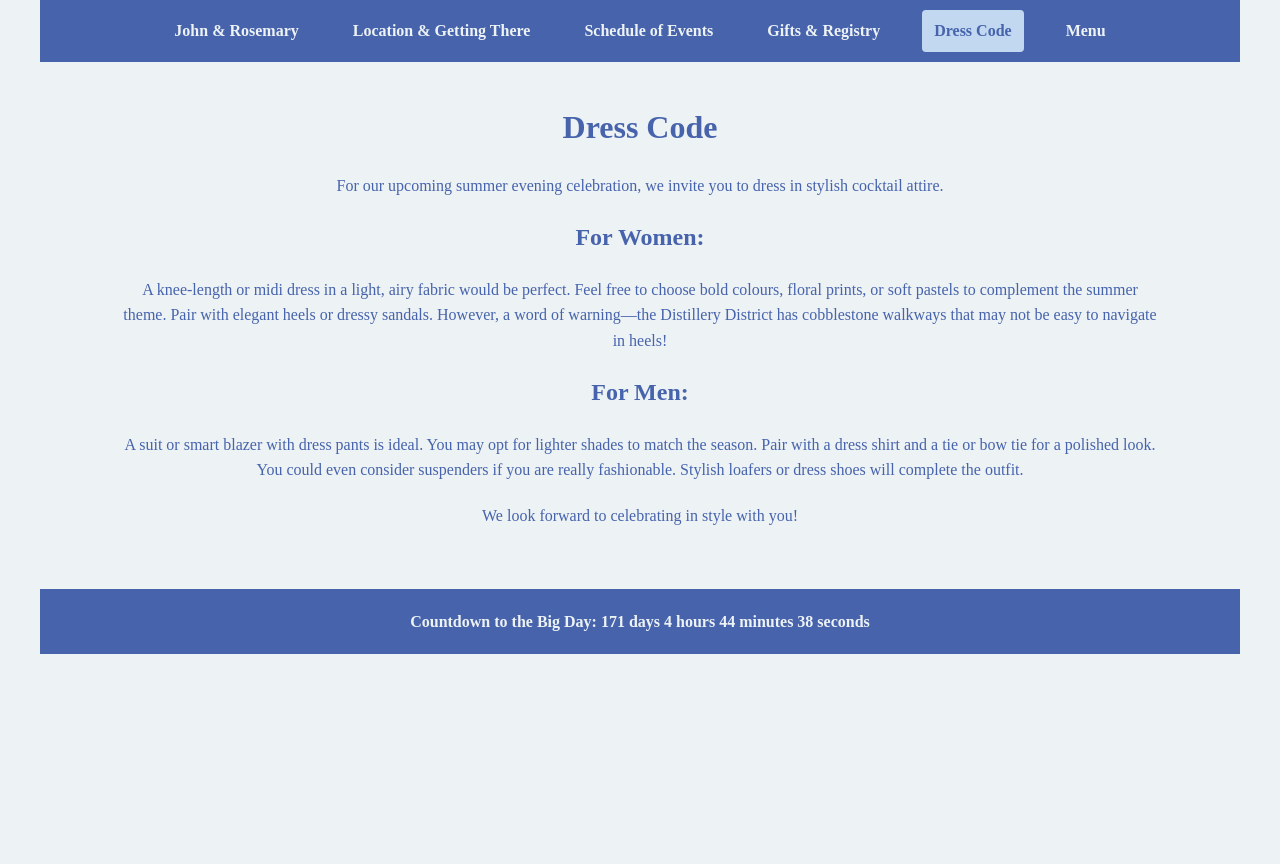
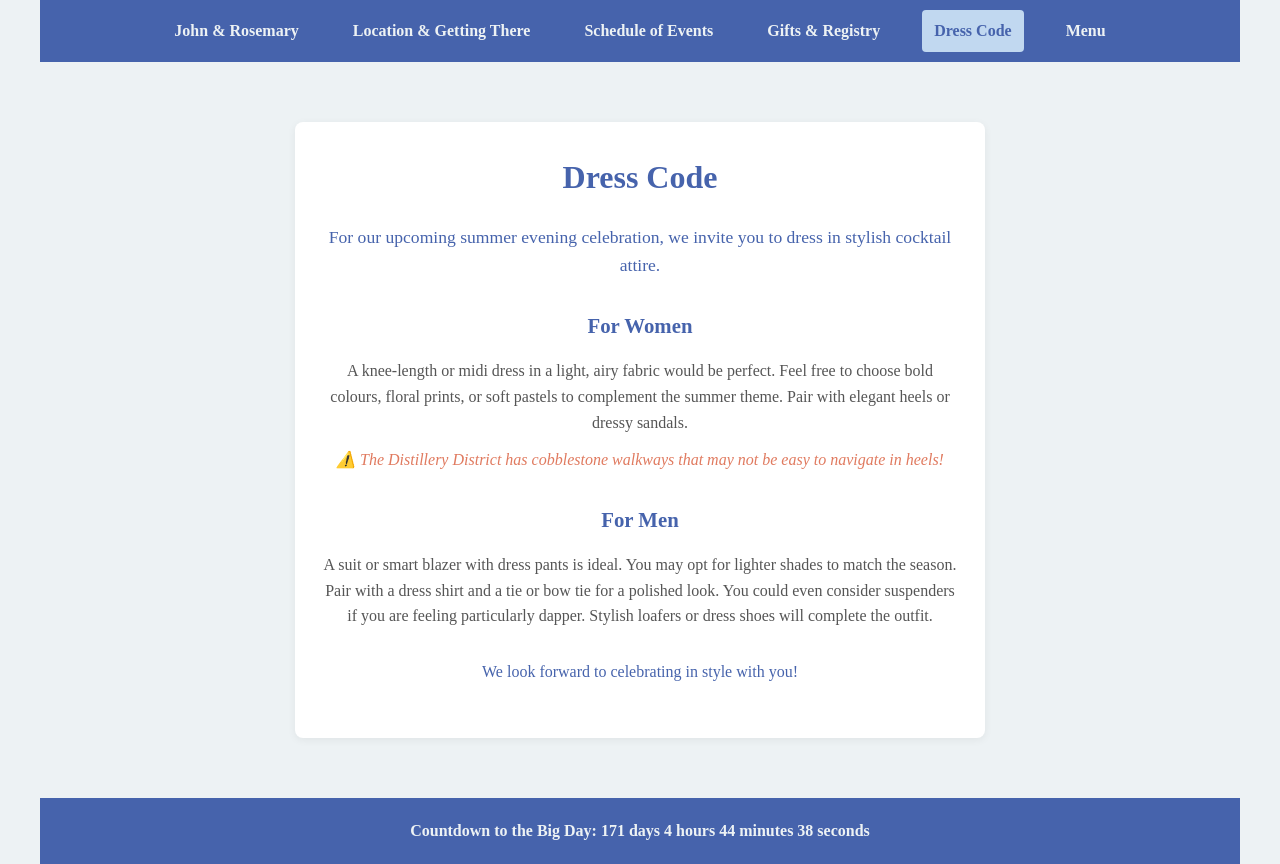
Before and after one commit to John-C-Jamieson/wedding, an Angular app in the folder frontend/: page /dress in a window 1280 px wide. Before the commit the page ends 800 px from the top, so only its background shows below. Built offline with nearby package versions, Linux system fonts and the light colour scheme.

Commit message:
Make dress page more fancy.

```diff
--- a/frontend/src/app/dress/dress.component.css
+++ b/frontend/src/app/dress/dress.component.css
@@ -1,20 +1,56 @@
+/* DRESS CODE PAGE OVERRIDES */
 .dress-code-container {
-  padding: 20px;
+  display: flex;
+  justify-content: center;
+  padding: 40px 20px;
 }
 
-.dress-code-container h1 {
+.dress-card {
+  background-color: #ffffff;
+  border-radius: 8px;
+  box-shadow: 0 2px 8px rgba(0, 0, 0, 0.06);
+  max-width: 640px;
+  padding: 30px 25px;
   text-align: center;
-  margin-bottom: 20px;
 }
 
-.dress-code-container p {
-  text-align: center;
+.dress-card h1 {
   margin-bottom: 20px;
+  color: var(--primary-color);
+  font-size: 2rem;
 }
 
-.dress-code-container ul {
-  list-style: disc;
-  max-width: 500px;
-  margin: 0 auto;
-  padding-left: 20px;
+.dress-card .intro {
+  margin-bottom: 30px;
+  font-size: 1.1rem;
+  color: var(--text-color);
 }
+
+.dress-section {
+  margin-bottom: 30px;
+  text-align: left;
+}
+
+.dress-section h2 {
+  margin-bottom: 10px;
+  color: var(--primary-color);
+  font-size: 1.3rem;
+}
+
+.dress-section p {
+  margin-bottom: 12px;
+  line-height: 1.6;
+  color: #555;
+}
+
+.dress-card .warning {
+  margin-top: 0;
+  color: #e07a5f;
+  font-style: italic;
+}
+
+.dress-card .closing {
+  margin-top: 20px;
+  font-size: 1rem;
+  color: var(--text-color);
+}
--- a/frontend/src/app/dress/dress.component.html
+++ b/frontend/src/app/dress/dress.component.html
@@ -1,13 +1,29 @@
 <div class="dress-code-container">
-  <h1>Dress Code</h1>
-  <p>For our upcoming summer evening celebration, we invite you to dress in stylish cocktail attire.</p>
-  <h2>For Women:</h2>
-  <p>
-    A knee-length or midi dress in a light, airy fabric would be perfect. Feel free to choose bold colours, floral prints, or soft pastels to complement the summer theme. Pair with elegant heels or dressy sandals. However, a word of warning—the Distillery District has cobblestone walkways that may not be easy to navigate in heels!
-  </p>
-  <h2>For Men:</h2>
-  <p>
-    A suit or smart blazer with dress pants is ideal. You may opt for lighter shades to match the season. Pair with a dress shirt and a tie or bow tie for a polished look. You could even consider suspenders if you are really fashionable. Stylish loafers or dress shoes will complete the outfit.
-  </p>
-  <p>We look forward to celebrating in style with you!</p>
+  <div class="dress-card">
+    <h1>Dress Code</h1>
+    <p class="intro">
+      For our upcoming summer evening celebration, we invite you to dress in stylish cocktail attire.
+    </p>
+
+    <section class="dress-section">
+      <h2>For Women</h2>
+      <p>
+        A knee‑length or midi dress in a light, airy fabric would be perfect. Feel free to choose bold colours, floral prints, or soft pastels to complement the summer theme. Pair with elegant heels or dressy sandals.
+      </p>
+      <p class="warning">
+        <em>⚠️ The Distillery District has cobblestone walkways that may not be easy to navigate in heels!</em>
+      </p>
+    </section>
+
+    <section class="dress-section">
+      <h2>For Men</h2>
+      <p>
+        A suit or smart blazer with dress pants is ideal. You may opt for lighter shades to match the season. Pair with a dress shirt and a tie or bow tie for a polished look. You could even consider suspenders if you are feeling particularly dapper. Stylish loafers or dress shoes will complete the outfit.
+      </p>
+    </section>
+
+    <p class="closing">
+      We look forward to celebrating in style with you!
+    </p>
+  </div>
 </div>
```
